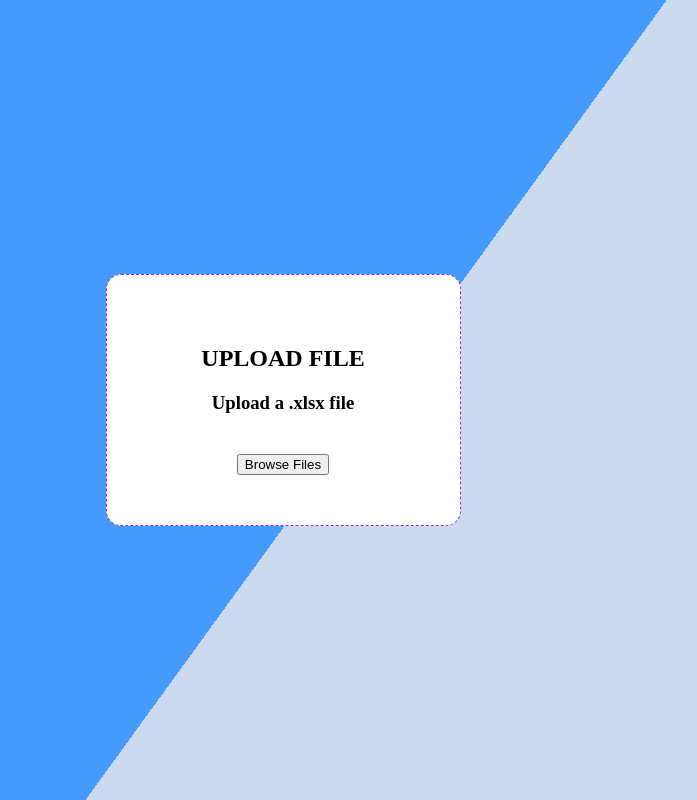
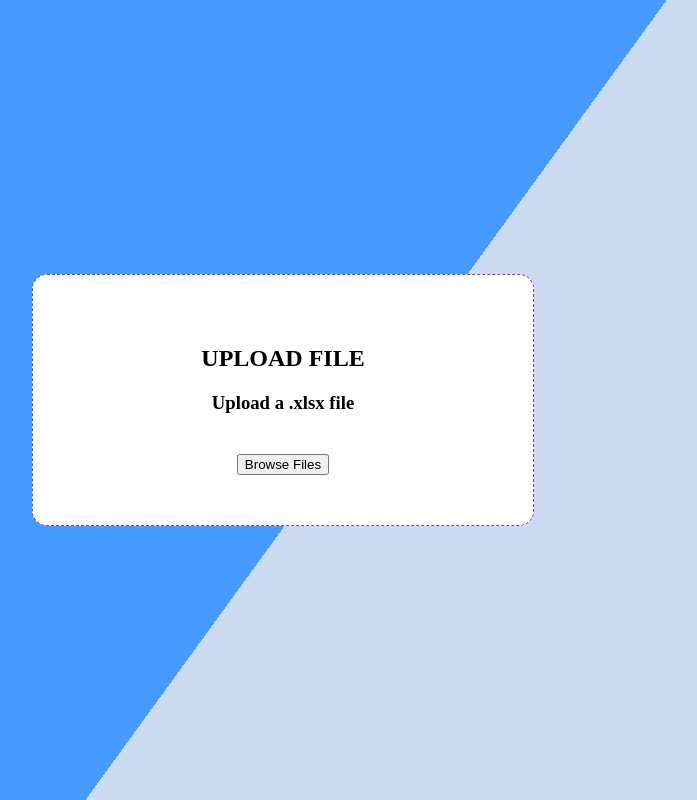
Before and after one commit to sahoochinmay/excel-to-pdf, a React (Create React App) app: page / in a window 1280 px wide. Shown: the whole page, without its empty margins (357-1054 px from the left). Built offline with nearby package versions, Linux system fonts and the light colour scheme.

Commit message:
Change key for dragable components

```diff
--- a/src/App.css
+++ b/src/App.css
@@ -19,6 +19,7 @@
   border: 1px dashed blueviolet;
   border-radius: 15px;
   background: white;
+  min-width: 400px;
 }
 .table_container {
   padding-top: 50px;
--- a/src/components/Table1.jsx
+++ b/src/components/Table1.jsx
@@ -45,8 +45,8 @@ const Table1 = ({ heading, selectedItems, setSelectedItems, handleShift }) => {
                 {selectedItems.map((ob, index) => {
                   return (
                     <Draggable
-                      key={ob["Name"]}
-                      draggableId={ob["Name"]}
+                      key={`${ob[heading[0]]+index}`}
+                      draggableId={`${ob[heading[0]]+index}`}
                       index={index}
                     >
                       {(provided) => (
```
